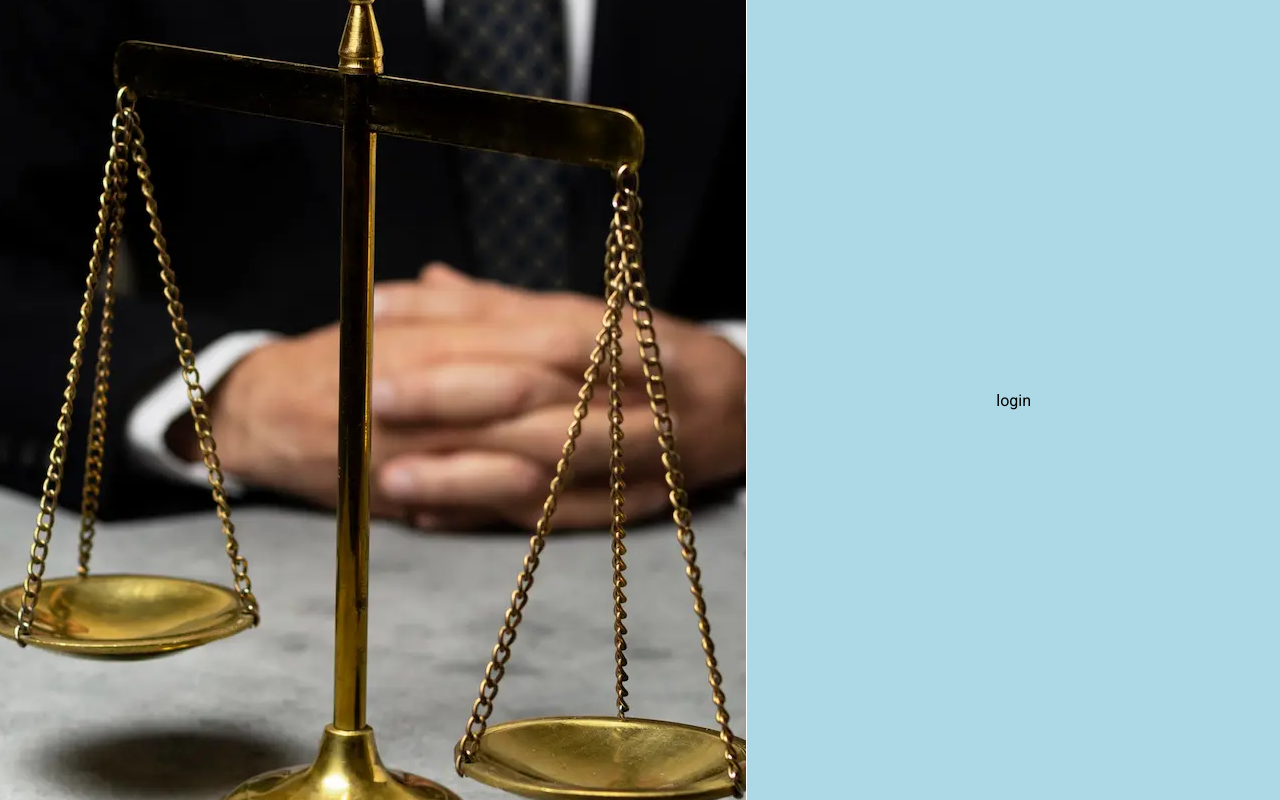
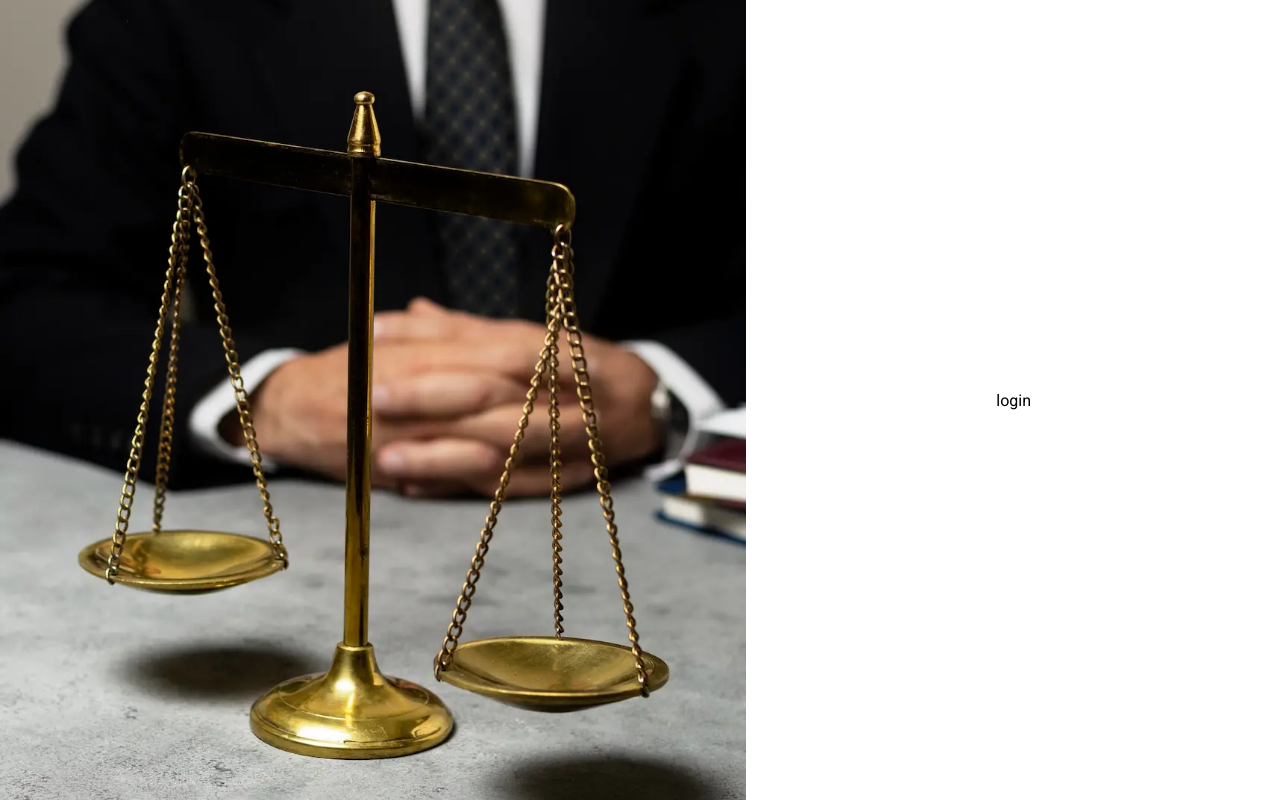
Before and after one commit to OmarKnows/obh-admin, an Angular app: page /auth/login in a window 1280 px wide. Built offline with nearby package versions, Linux system fonts and the light colour scheme.

Commit message:
Completed Auth Layout

```diff
--- a/src/app/layouts/auth-layout/auth-layout.component.html
+++ b/src/app/layouts/auth-layout/auth-layout.component.html
@@ -1,6 +1,6 @@
 <mat-grid-list cols="12" rowHeight="100%">
   <mat-grid-tile colspan="7">
-    <img [src]="loginBannerPath" alt="" />
+    <img [src]="loginBannerPath" />
   </mat-grid-tile>
   <mat-grid-tile colspan="5"><router-outlet /></mat-grid-tile>
 </mat-grid-list>
--- a/src/app/layouts/auth-layout/auth-layout.component.scss
+++ b/src/app/layouts/auth-layout/auth-layout.component.scss
@@ -1,3 +1,5 @@
-mat-grid-tile {
-  background: lightblue;
+img {
+  width: 100%;
+  height: 100%;
+  object-fit: cover;
 }
```
